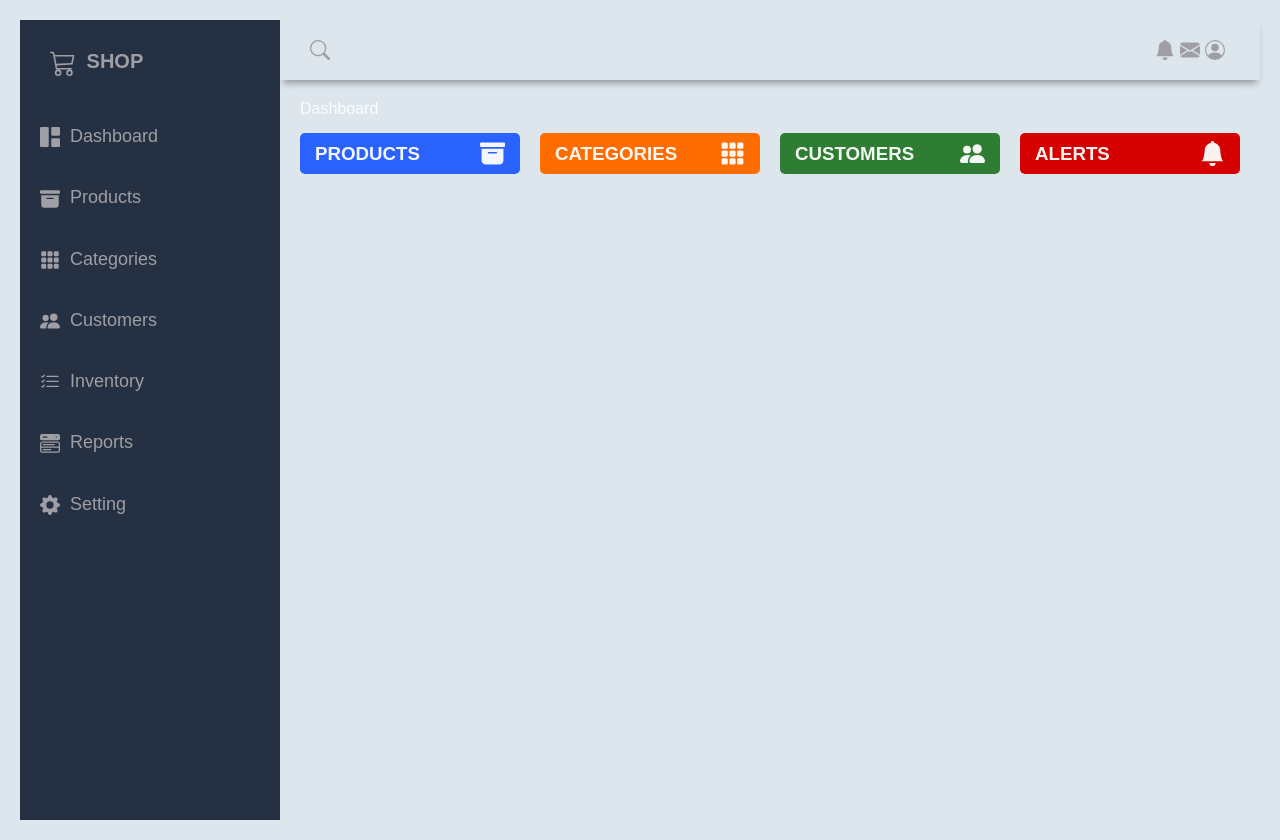
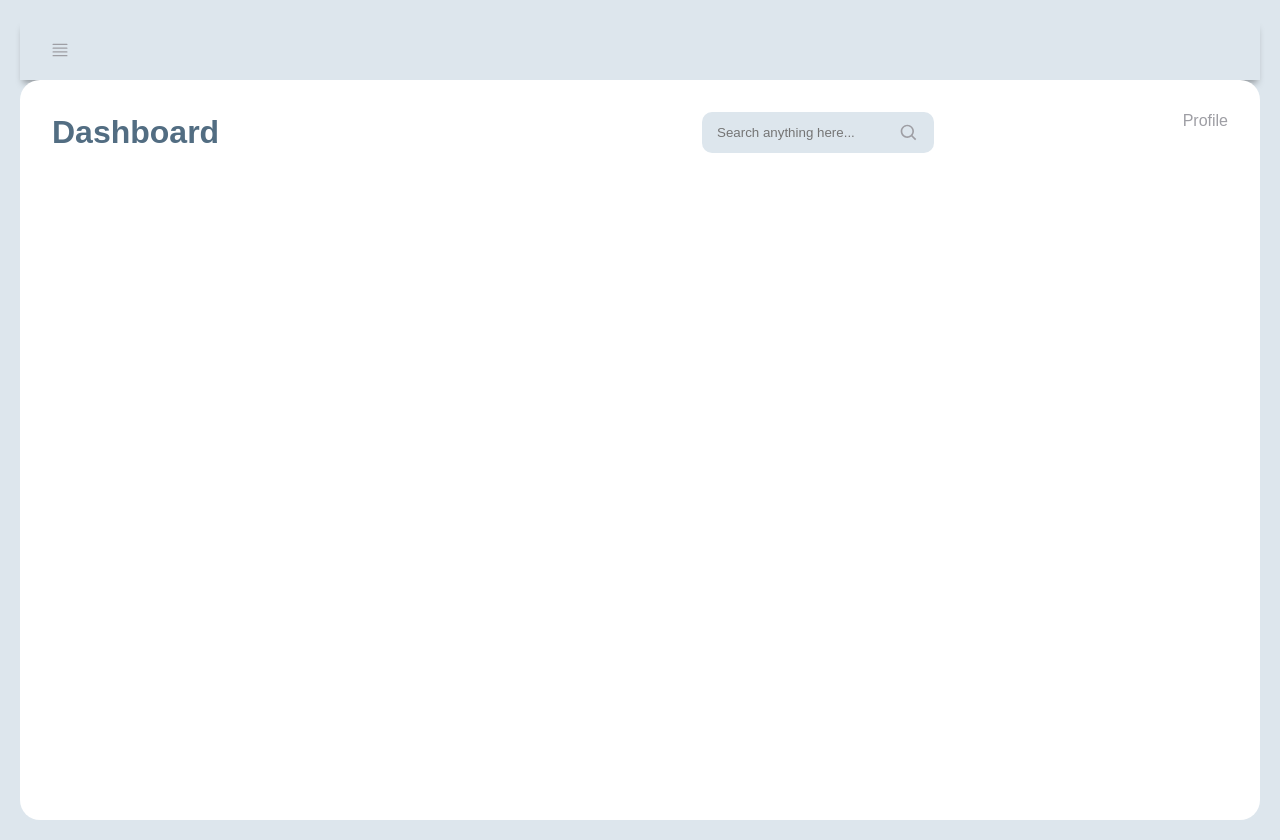
Before and after one commit to seungtaemoon/dashboard_react, a React (Vite) app in the folder dashboard/: page / in a window 1280 px wide. Built offline with nearby package versions, Linux system fonts and the light colour scheme; a web font is replaced by a local one.

Commit message:
updated dashboard UI

```diff
--- a/dashboard/src/App.css
+++ b/dashboard/src/App.css
@@ -182,7 +182,7 @@ body {
 
 /* Medium <= 992px */
 
-@media screen and (max-width: 992px) {
+@media screen {
   .grid-container {
     grid-template-columns: 1fr;
     grid-template-rows: 0.2fr 3fr;
@@ -203,25 +203,20 @@ body {
     display: inline;
   }
 }
-/* Small <= 768px */
 
-@media screen and (max-width: 768px) {
-  .main-cards {
-    grid-template-columns: 1fr;
-    gap: 10px;
-    margin-bottom: 0;
-  }
 
-  .charts {
-    grid-template-columns: 1fr;
-    margin-top: 30px;
-  }
+/* Dashboard */
+.dashboard{
+  display: flex;
+  gap: 20px;
 }
 
-/* Extra Small <= 576px */
-
-@media screen and (max-width: 576px) {
-  .hedaer-left {
-    display: none;
-  }
+.dashboard--content{
+  background: #fff;
+  flex: 1;
+  border-radius: 20px;
+  padding: 2rem;
+  display: flex;
+  gap: 1.5rem;
+  justify-content: space-between;
 }
--- a/dashboard/src/App.jsx
+++ b/dashboard/src/App.jsx
@@ -3,6 +3,7 @@ import './App.css'
 import Header from './components/Header'
 import Sidebar from './components/Sidebar'
 import Content from './components/Content'
+import Profile from './components/Profile'
 
 function App() {
   const [openSidebarToggle, setOpenSidebarToggle] = useState(false)
@@ -15,7 +16,12 @@ function App() {
     <div className='grid-container'>
       <Header OpenSidebar={OpenSidebar}/>
       <Sidebar openSidebarToggle={openSidebarToggle} OpenSidebar={OpenSidebar}/>
-      <Content />
+      <div className="dashboard">
+        <div className="dashboard--content">
+          <Content />
+          <Profile/>
+        </div>
+      </div>
     </div>
   )
 }
--- a/dashboard/src/components/Content.jsx
+++ b/dashboard/src/components/Content.jsx
@@ -1,45 +1,12 @@
 /* eslint-disable no-unused-vars */
 import React from "react";
-import "../App.css"
-import {
-    BsFillArchiveFill,
-    BsFillGrid3X3GapFill,
-    BsPeopleFill,
-    BsFillBellFill
-} from 'react-icons/bs'
+import ContentHeader from "./ContentHeader";
+import "../styles/content.css"
 
 const Content = () => {
-    return <main className="main-container">
-                <div className="main--title">
-                    Dashboard
-                </div>
-                <div className="main-cards">
-                    <div className="card">
-                        <div className="card-inner">
-                            <h3>PRODUCTS</h3>
-                            <BsFillArchiveFill className="card_icon"/>
-                        </div>
-                    </div>
-                    <div className="card">
-                        <div className="card-inner">
-                            <h3>CATEGORIES</h3>
-                            <BsFillGrid3X3GapFill className="card_icon"/>
-                        </div>
-                    </div>
-                    <div className="card">
-                        <div className="card-inner">
-                            <h3>CUSTOMERS</h3>
-                            <BsPeopleFill className="card_icon"/>
-                        </div>
-                    </div>
-                    <div className="card">
-                        <div className="card-inner">
-                            <h3>ALERTS</h3>
-                            <BsFillBellFill className="card_icon"/>
-                        </div>
-                    </div>
-                </div>
-        </main>;
+    return <div className="content">
+        <ContentHeader/>
+    </div>
 };
 
 export default Content;
--- /dev/null
+++ b/dashboard/src/components/ContentHeader.jsx
@@ -0,0 +1,21 @@
+/* eslint-disable no-unused-vars */
+import React from "react";
+import {
+    BiSearch,
+    BiNotification
+} from "react-icons/bi";
+
+const ContentHeader = () => {
+    return <div className="content--header">
+        <h1 className="header--title">Dashboard</h1>
+        <div className="header-activity">
+            <div className="search-box">
+                <input type="text" placeholder="Search anything here..."/>
+                <BiSearch className="icon"/>
+            </div>
+
+        </div>
+        </div>
+};
+
+export default ContentHeader;
--- a/dashboard/src/components/Header.jsx
+++ b/dashboard/src/components/Header.jsx
@@ -12,14 +12,6 @@ function Header({OpenSidebar}) {
         <div className='menu-icon'>
             <BsJustify className='icon' onClick={OpenSidebar}/>
         </div>
-        <div className='header-left'>
-            <BsSearch  className='icon'/>
-        </div>
-        <div className='header-right'>
-            <BsFillBellFill className='icon'/>
-            <BsFillEnvelopeFill className='icon'/>
-            <BsPersonCircle className='icon'/>
-        </div>
     </header>
   )
 }
--- /dev/null
+++ b/dashboard/src/components/Profile.jsx
@@ -0,0 +1,8 @@
+/* eslint-disable no-unused-vars */
+import React from "react";
+
+const Profile = () => {
+    return <div>Profile</div>
+};
+
+export default Profile;
--- a/dashboard/src/components/Sidebar.jsx
+++ b/dashboard/src/components/Sidebar.jsx
@@ -1,10 +1,16 @@
 /* eslint-disable no-unused-vars */
 /* eslint-disable react/prop-types */
 import React from 'react'
-import
-{BsCart3, BsGrid1X2Fill, BsFillArchiveFill, BsFillGrid3X3GapFill, BsPeopleFill,
-  BsListCheck, BsMenuButtonWideFill, BsFillGearFill}
- from 'react-icons/bs'
+import {
+    BiHome,
+    BiBookAlt,
+    BiMessage,
+    BiSolidReport,
+    BiStats,
+    BiTask,
+    BiHelpCircle
+}
+ from 'react-icons/bi'
  import "../App.css"
 
 function Sidebar({openSidebarToggle, OpenSidebar}) {
@@ -12,7 +18,7 @@ function Sidebar({openSidebarToggle, OpenSidebar}) {
     <aside id="sidebar" className={openSidebarToggle ? "sidebar-responsive": ""}>
         <div className='sidebar-title'>
             <div className='sidebar-brand'>
-                <BsCart3  className='icon_header'/> SHOP
+                <BiBookAlt  className='icon_header'/> Dashboard
             </div>
             <span className='icon close_icon' onClick={OpenSidebar}>X</span>
         </div>
@@ -20,37 +26,27 @@ function Sidebar({openSidebarToggle, OpenSidebar}) {
         <ul className='sidebar-list'>
             <li className='sidebar-list-item'>
                 <a href="">
-                    <BsGrid1X2Fill className='icon'/> Dashboard
+                    <BiTask className='icon'/> Tasks
                 </a>
             </li>
             <li className='sidebar-list-item'>
                 <a href="">
-                    <BsFillArchiveFill className='icon'/> Products
+                    <BiStats className='icon'/> Stats
                 </a>
             </li>
             <li className='sidebar-list-item'>
                 <a href="">
-                    <BsFillGrid3X3GapFill className='icon'/> Categories
+                    <BiSolidReport className='icon'/> Report
                 </a>
             </li>
             <li className='sidebar-list-item'>
                 <a href="">
-                    <BsPeopleFill className='icon'/> Customers
+                    <BiMessage className='icon'/> Message
                 </a>
             </li>
             <li className='sidebar-list-item'>
                 <a href="">
-                    <BsListCheck className='icon'/> Inventory
-                </a>
-            </li>
-            <li className='sidebar-list-item'>
-                <a href="">
-                    <BsMenuButtonWideFill className='icon'/> Reports
-                </a>
-            </li>
-            <li className='sidebar-list-item'>
-                <a href="">
-                    <BsFillGearFill className='icon'/> Setting
+                    <BiHelpCircle className='icon'/> Help
                 </a>
             </li>
         </ul>
--- /dev/null
+++ b/dashboard/src/styles/content.css
@@ -0,0 +1,46 @@
+.content{
+    width: 75%;
+}
+.content--header{
+    display: flex;
+    align-items: center;
+    justify-content: space-between;
+}
+
+.header--title{
+    color: #526d82;
+}
+
+.header--activity{
+    display: flex;
+    align-items: center;
+    gap: 20px;
+}
+
+.search-box{
+    background: #dde6ed;
+    padding: 8px 10px;
+    border-radius: 10px;
+    display: flex;
+    align-items: center;
+}
+
+.search-box input{
+    border: none;
+    outline: none;
+    background: transparent;
+    padding: 5px;
+    outline: none;
+}
+
+.search-box icon{
+    color: #969393;
+    font-size: 22px;
+    cursor: pointer;
+    transition: 0.5s ease-in-out;
+}
+
+.icon:hover{
+    transform: scale(1.3);
+    cursor: pointer;
+}
```
